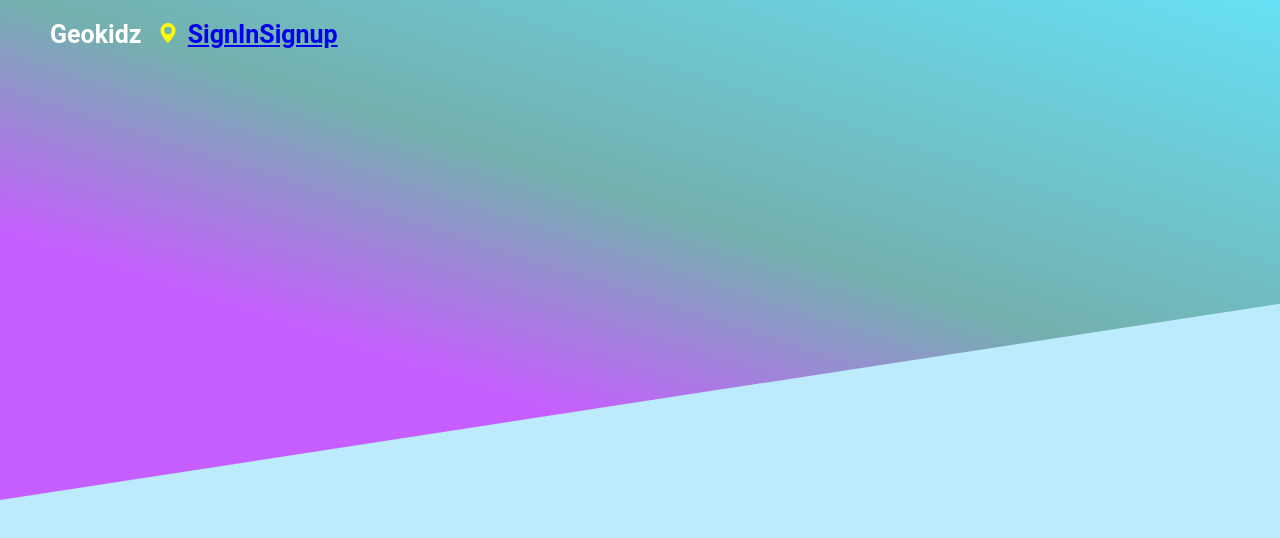
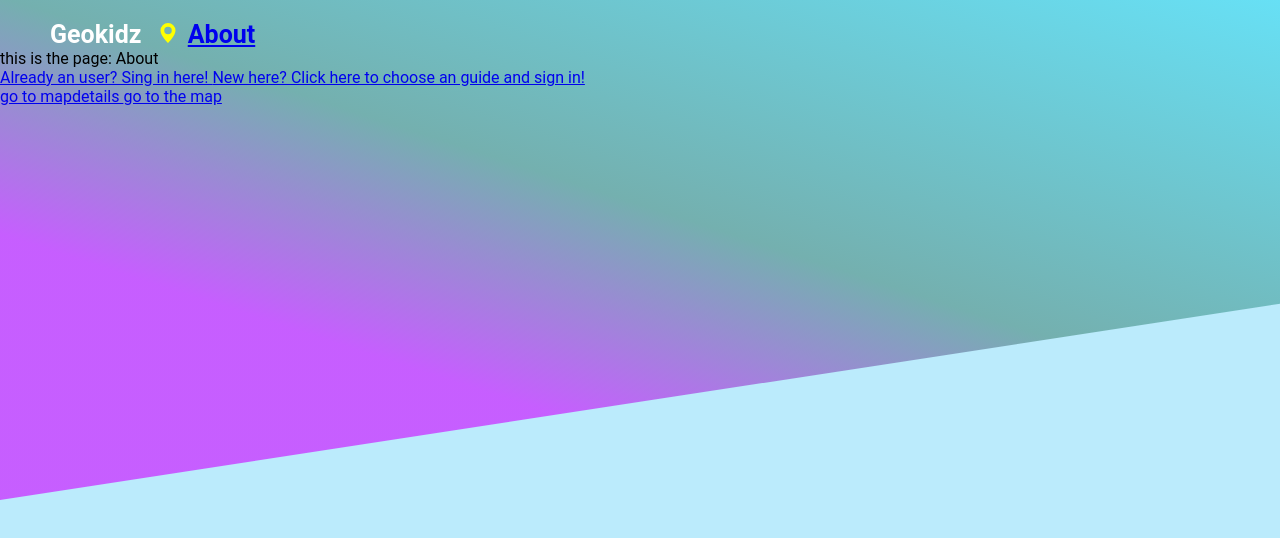
Before and after one commit to sn0wb1rd/GeoKidz-client, a React (Create React App) app: page /about in a window 1280 px wide. Shown: the top 538 px of the page. Built offline with nearby package versions, Linux system fonts and the light colour scheme; no server answers.

Commit message:
add protected routes and propblems with loggedin user are hopefully solved

```diff
--- a/src/App.js
+++ b/src/App.js
@@ -9,7 +9,7 @@ import MyNav from "./components/MyNav";
 import MyMap from "./components/MyMap";
 import MapDetails from "./components/MapDetails"
 import AddMapItem from "./components/AddMapItem"
-
+import About from "./components/About";
 
 function App(props) {
   const [loggedInUser, setLoggedInUser]  = useState(null)
@@ -27,12 +27,14 @@ function App(props) {
         .get(`${config.API_URL}/api/user`, {withCredentials:true})
         .then((response) => {
           setLoggedInUser(response.data)
-          console.log('in useEffect loggedin user: ', loggedInUser)
+          console.log('in useEffect loggedinuser: ', loggedInUser)
         })
-        .catch((err) => {console.log('error with useeffect --', err) })
+        .catch((err) => {
+          console.log('In Appjs, useEffect error with useeffect since loggeninuser is null')
+          setError(err.response.data)
+      })
     }
   }, [])
-
 
   const handleSignUp = (event) => {
     event.preventDefault()
@@ -53,8 +55,8 @@ function App(props) {
       .catch((err) => {
         // setError(err)
         console.log('burned tosti', err)
+        setError(err.response.data)
       })
-
   }
 
   const handleSignIn = (event) => {
@@ -68,7 +70,7 @@ function App(props) {
       .post(`${config.API_URL}/api/signin`, user, {withCredentials: true})
       .then((response) => {
         setLoggedInUser(response.data)
-        console.log('LoggedIn! --  loggedInUser=', loggedInUser)
+        console.log('LoggedIn! in handleSignIn --  loggedInUser: ', loggedInUser)
         history.push('/map')
       })
       .catch((err) => {
@@ -84,8 +86,8 @@ function App(props) {
       .post(`${config.API_URL}/api/logout`, {}, {withCredentials: true})
       .then((response) => {
         setLoggedInUser(null)
-        console.log('logout post loggedinUser: ', response)
-        history.push('/map')
+        console.log('Logout post | loggedinUser: ', response)
+        history.push('/')
       })
       .catch((err) => {
         console.log('error while logging out', err)
@@ -103,13 +105,13 @@ function App(props) {
         <Switch>
           <Route exact path="/" component={Home} />
           <Route path="/signin" render={(routeProps) => {
-            return <SignIn onSignIn={handleSignIn} {...routeProps} guide="fox"/>
+              return <SignIn error={error} onSignIn={handleSignIn} {...routeProps} guide="fox"/>
             }}
           />
           <Route
             path="/signup/:guide"
             render={(routeProps) => {
-              return <SignUp onSignUp={handleSignUp} {...routeProps} />
+              return <SignUp error={error} onSignUp={handleSignUp} {...routeProps} />
             }}
           />
           <Route
@@ -118,14 +120,26 @@ function App(props) {
               return <MapDetails user={loggedInUser} {...routeProps} />
             }}
           />
-          <Route exact path="/map" component={MyMap}/>
+          <Route path="/map" render={(routeProps) => {
+              return <MyMap user={loggedInUser} {...routeProps} />
+            }}
+          />
 
-          <Route path="/map/additem"
-          render={(routeProps) => {
-            return <AddMapItem {...routeProps}/>
-          }}
+          <Route
+            path="/map/additem"
+            render={(routeProps) => {
+              return <AddMapItem {...routeProps}/>
+            }}
            />
-        </Switch>
+
+          <Route
+            path="/about"
+            render={() => {
+              return <About user={loggedInUser} />
+            }}
+          />
+
+      </Switch>
       </div>
       <div className="empty-triangle"></div>
     </div>
--- /dev/null
+++ b/src/components/About.js
@@ -0,0 +1,29 @@
+import React from "react";
+import { Link } from 'react-router-dom';
+
+const About = (props) => {
+  console.log('in About | props: ', props)
+
+  return (
+    <div>
+
+      this is the page: About
+
+      {
+        props.user ? (
+          <button onClick={props.onlogout} >Logout</button>
+        ) : (
+          <div>
+            <Link to="/signin">Already an user? Sing in here! </Link>
+            <Link to="/">New here? Click here to choose an guide and sign in!</Link>
+
+          </div>
+        )
+      }
+        <Link to="/mapdetails">go to mapdetails </Link>
+        <Link to="/map">go to the map </Link>
+     </div>
+  );
+};
+
+export default About;
--- a/src/components/AddMapItem.js
+++ b/src/components/AddMapItem.js
@@ -2,9 +2,9 @@ import React from "react";
 
 const AddMapItem = (props) => {
   console.log('in addmapitem  Props: --', props.match.user)
-  // const {user} = props
 
-
+// // check if the user is loggedin for showing the page
+// if (!user) {return <Redirect to={'/'} /> }
 
   return (
     <div>
--- a/src/components/MapDetails.js
+++ b/src/components/MapDetails.js
@@ -1,10 +1,15 @@
 import React from "react";
-import { Link } from 'react-router-dom';
+import { Redirect } from 'react-router-dom';
 
 const MyDetails = (props) => {
   console.log('in mapdetails Props: --', props.user)
   // const {user} = props
   // console.log(props.user)
+  const {user} = props
+  console.log('user ', user)
+
+  // check if the user is loggedin for showing the page
+  if (!user) {return <Redirect to={'/'} /> }
 
 
   return (
--- a/src/components/MyMap.js
+++ b/src/components/MyMap.js
@@ -1,10 +1,15 @@
 import React from "react";
 import { MapContainer, TileLayer, Marker, Popup } from "react-leaflet";
+import { Redirect } from 'react-router-dom';
 import "leaflet/dist/leaflet.css";
 import stonePin from "../images/stone-pin.png";
 import L from "leaflet";
 
-const MyMap = () => {
+const MyMap = (props) => {
+  const {user} = props
+  // check if the user is loggedin for showing the page
+  if (!user) {return <Redirect to={'/'} /> }
+
   const position = [51.505, -0.09];
   let myIcon = L.icon({
     iconUrl: stonePin,
--- a/src/components/MyNav.js
+++ b/src/components/MyNav.js
@@ -2,8 +2,8 @@ import React from "react";
 import { Link } from 'react-router-dom';
 
 const Nav = (props) => {
-
-  // console.log('in Nav, loggedinuser: --', props)
+  // console.log('in Nav | loggedinuser: --', loggedinuser)
+  // console.log('in Nav | loggedinuser: --', loggedinuser)
 
   return (
     <nav>
@@ -23,15 +23,11 @@ const Nav = (props) => {
 
       {
         props.user ? (
-          <button onClick={props.onlogout} >Logout</button>
-        ) : (
-          <>
-            <Link to="/signin">SignIn </Link>
-            <Link to="/">Signup </Link>
-          </>
-        )
+          <button onClick={props.onlogout}>Logout</button>
+        ) : (<></>)
       }
 
+      <Link to="/about">About</Link>
 
     </nav>
   );
--- a/src/components/SignUp.js
+++ b/src/components/SignUp.js
@@ -16,7 +16,6 @@ let getGuideImg = (guide) => {
 
 function SignUp(props){
     console.log('Signup props-----', props)
-    console.log(' guide-----', props.match.params.guide)
 
     return (
         <form onSubmit={props.onSignUp} className="form">
@@ -33,6 +32,10 @@ function SignUp(props){
               <div className="form-group">
                   <input name="superpower" type="text" className="register-input" id="InputSuperpower" placeholder="Set your superpower here!" />
               </div>
+              {/* error message by false signup: */}
+              {
+                props.error && <p>{props.error.errorMessage}</p>
+              }
               <button type="submit" className="btn centered-btn">Play</button>
          </form>
     )
--- a/src/components/SingIn.js
+++ b/src/components/SingIn.js
@@ -3,6 +3,7 @@ import { Link } from 'react-router-dom';
 import pinguin from "../images/pinguin-face.png";
 
 function SignIn(props){
+    console.log('signin :', props)
 
     return (
         <form onSubmit={props.onSignIn} className="form">
@@ -10,6 +11,10 @@ function SignIn(props){
                 <input name="username" type="text" className="register-input" placeholder="Username"/>
                 <input name="password" type="password" className="register-input" placeholder="Password"/>
                 <button type="submit" className="btn centered-btn">Play</button>
+                {/* error message by false signin: */}
+              {
+                props.error && <p>{props.error.errorMessage}</p>
+              }
                 <Link style={{marginLeft: '10px'}} to="/signup/fox">New here? Create an account </Link>
         </form>
     )
```
